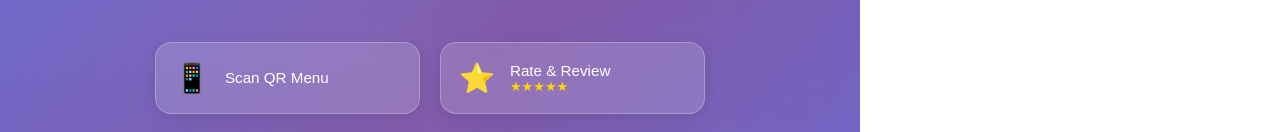
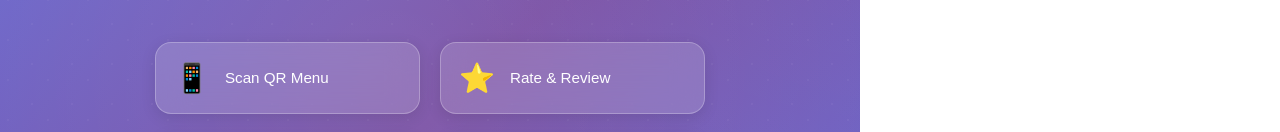
Before and after one commit to MonikaPatel-s/dineconnect, a React (Create React App) app in the folder client/: page /login in a window 1280 px wide. Shown: the part 488-620 px from the top of the page. Built offline with nearby package versions, Linux system fonts and the light colour scheme; no server answers.

Commit message:
Remove star emoji from CSS build

```diff
--- a/client/src/pages/LoginPage.js
+++ b/client/src/pages/LoginPage.js
@@ -96,9 +96,7 @@ export default function LoginPage({ setUser }) {
           <div className="feature-item"><span className="feature-icon">📱</span><span className="feature-text">Scan QR Menu</span></div>
           <div className="feature-item">
             <span className="feature-icon">⭐</span>
-            <span className="feature-text">Rate & Review
-              <span style={{display:'block', fontSize:'13px', color:'#FFD700'}}>★★★★★</span>
-            </span>
+            <span className="feature-text">Rate & Review</span>
           </div>
           <div className="feature-item"><span className="feature-icon">❤️</span><span className="feature-text">Save Favorites</span></div>
           <div className="feature-item"><span className="feature-icon">🍽️</span><span className="feature-text">Digital Ordering</span></div>
```
